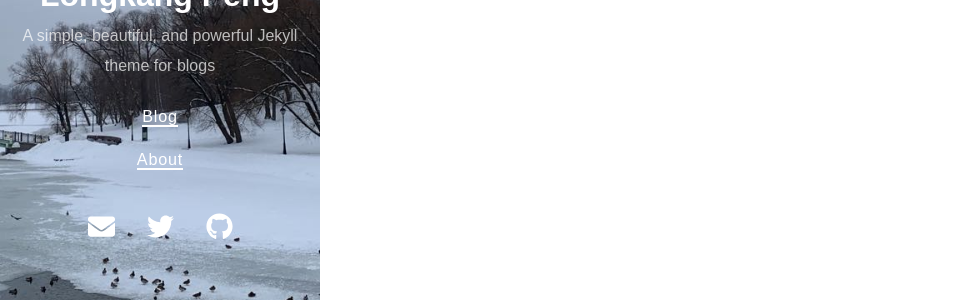
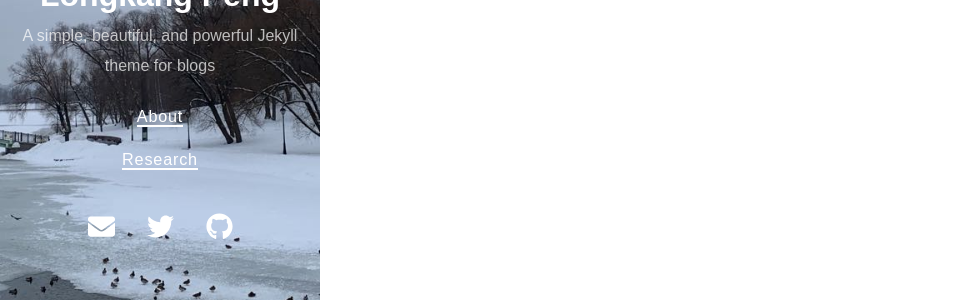
Before and after one commit to LK-Peng/LK-Peng.github.io, a Jekyll site: the page built from about.md, in a window 1280 px wide. Shown: the part 421-721 px from the top of the page, without its empty margins (0-974 px from the left). Built offline with Jekyll 4.4.1, drawn with Linux system fonts in a browser that asks for light colours; nearby versions of some CDN libraries.

Commit message:
add jekyll template

```diff
--- a/_data/navigation.yml
+++ b/_data/navigation.yml
@@ -1,4 +1,4 @@
-- title: Blog
-  url: /
 - title: About
   url: /about/
+- title: Research
+  url: /research/
```
